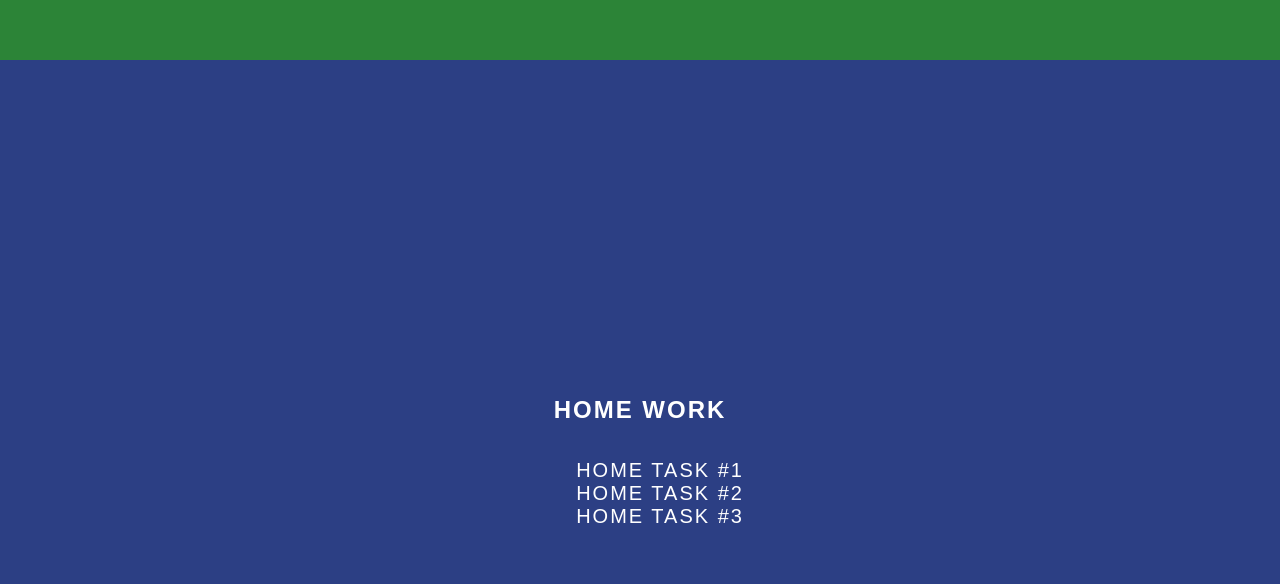
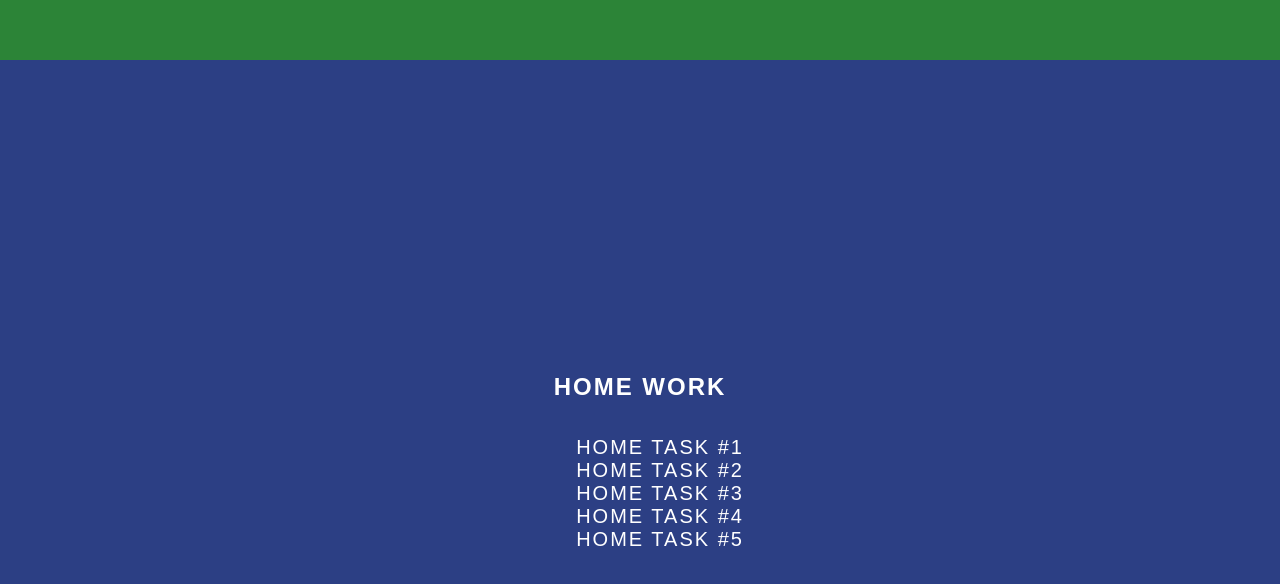
Before and after one commit to bizdanistar/bizdanistar.github.io, a plain HTML site: page index.html in a window 1280 px wide. Shown: the part 3940-4524 px from the top of the page. Drawn offline with Linux system fonts and the light colour scheme.

Commit message:
fixed comverter

```diff
--- a/index.html
+++ b/index.html
@@ -44,6 +44,10 @@
           Home task #2</li></a>
           <a href="/async/index.html"><li class="linkHW">
             Home task #3</li></a>
+            <a href="/converter/index.html"><li class="linkHW">
+              Home task #4</li></a>
+              <a href="/put/index.html"><li class="linkHW">
+                Home task #5</li></a>
 
     </ul>
   </div>
```
Also changed, not shown: converter/index.html (+2 -2 lines).
